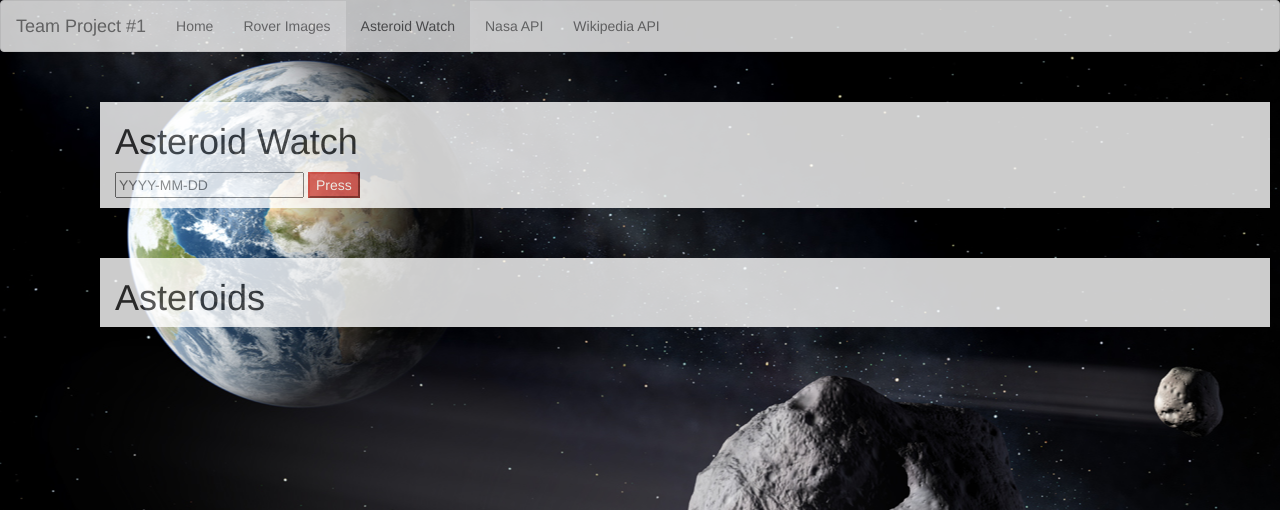
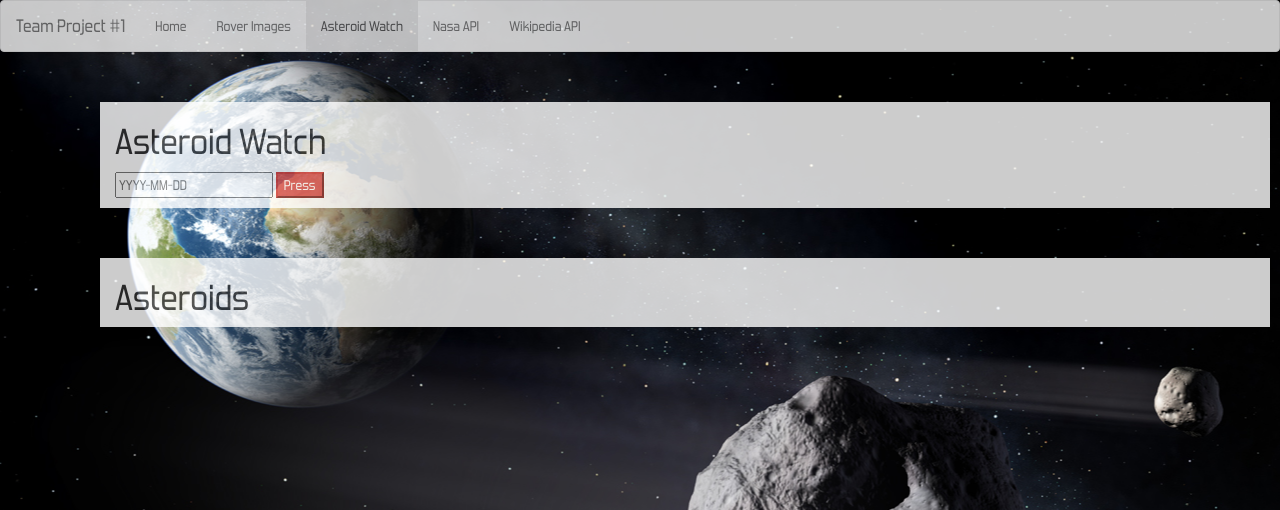
Before and after one commit to KevinAngeles/SpaceExplorer, a PHP site: page /asteroids.html in a window 1280 px wide. Shown: the top 510 px of the page. Run offline with PHP 8.4, Linux system fonts and the light colour scheme.

Commit message:
added font

```diff
--- a/asteroids.html
+++ b/asteroids.html
@@ -10,18 +10,26 @@
     <!-- Optional theme -->
     <!-- <link rel="stylesheet" href="https://maxcdn.bootstrapcdn.com/bootstrap/3.3.7/css/bootstrap-theme.min.css" integrity="sha384-rHyoN1iRsVXV4nD0JutlnGaslCJuC7uwjduW9SVrLvRYooPp2bWYgmgJQIXwl/Sp" crossorigin="anonymous"> -->
     <style type="text/css">
+    @font-face {
+        font-family: "forgottenRegular";
+        src: url("assets/fonts/forgottenfuturistrg.otf");
+    }
+    @font-face {
+        font-family: "forgottenItalics";
+        src: url("assets/fonts/forgottenfuturistrgit.otf");
+    }
     body {
         background-image: url("assets/images/NEO.jpg");
         background-repeat: no-repeat;
         background-attachment: fixed;
         background-position: center;
         background-color: black;
+        font-family: 'forgottenRegular';
     }
 
     nav {
         opacity: .8;
     }
-
     #summaryParagraph {
         background-color: white;
         opacity: .8;
```
Also changed, not shown: assets/css/style.css (+10 -0 lines), assets/fonts/forgottenfuturistrg.otf (added), assets/fonts/forgottenfuturistrgit.otf (added).
